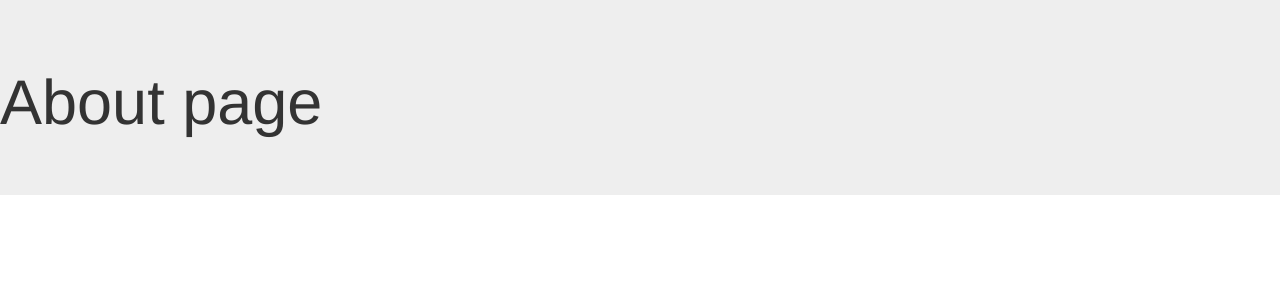
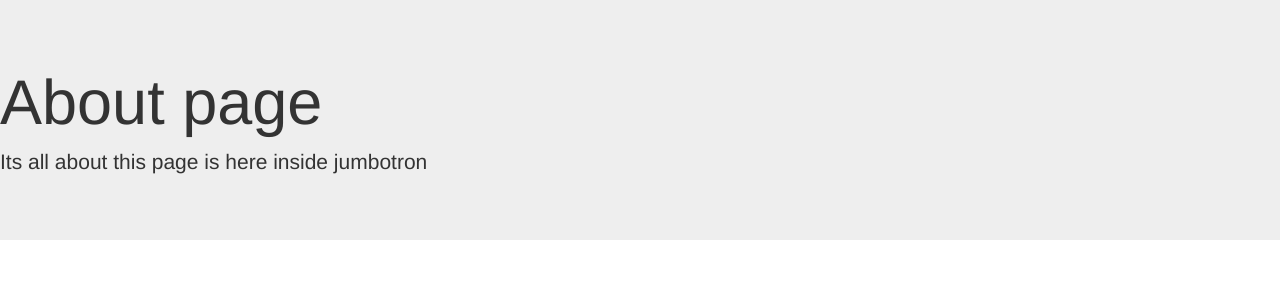
Before and after one commit to imlinux68/newflask, a Flask app: page /about in a window 1280 px wide. Shown: the top 300 px of the page. Run offline with Flask 3, Linux system fonts and the light colour scheme; some libraries are stand-ins or nearby versions.

Commit message:
modified jumbotron in about page

```diff
--- a/templates/about.html
+++ b/templates/about.html
@@ -2,5 +2,6 @@
 {% block titling %}
 <div class="jumbotron">
 <h1>About page</h1>
+<p>Its all about this page is here inside jumbotron</p>
 </div>
 {% endblock %}
```
